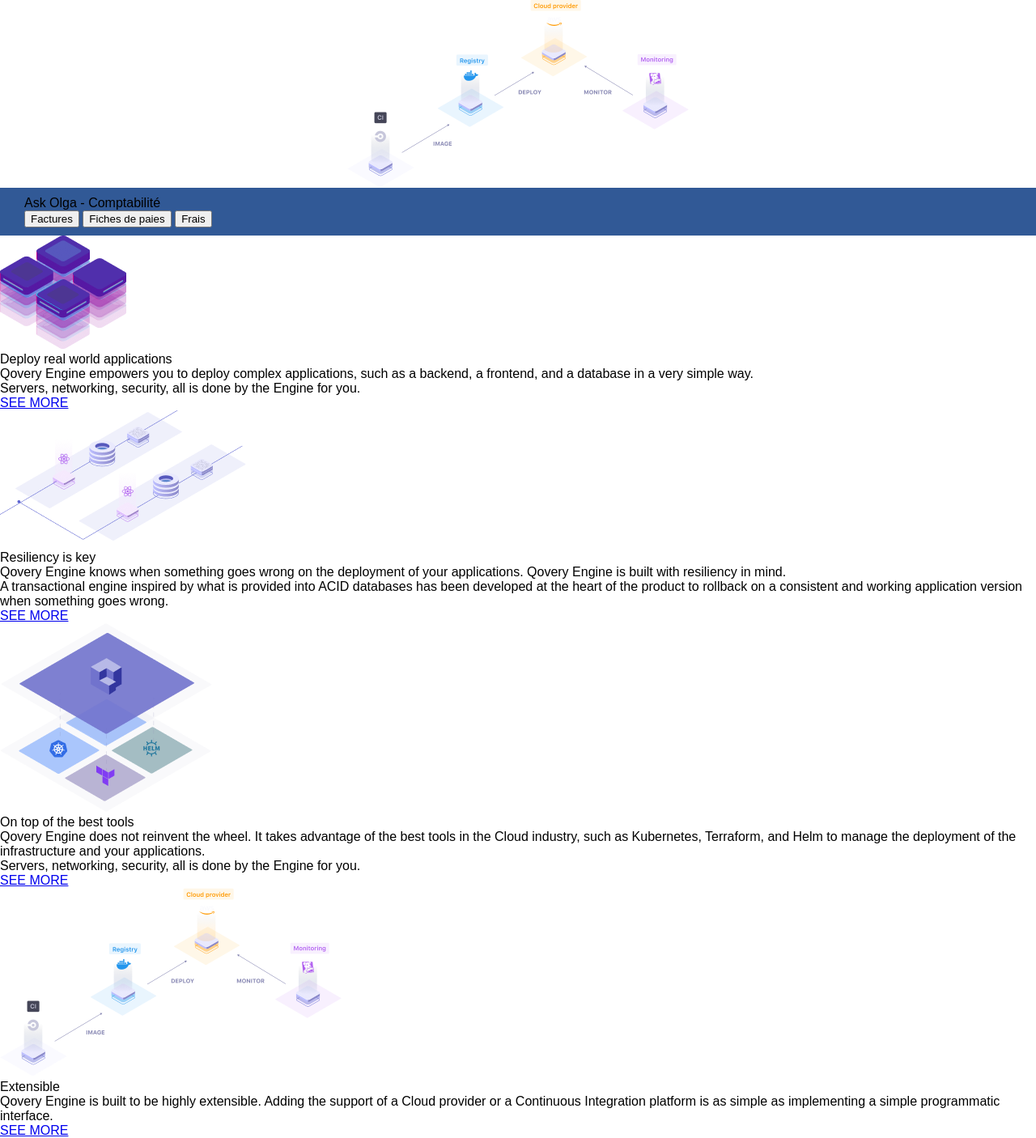
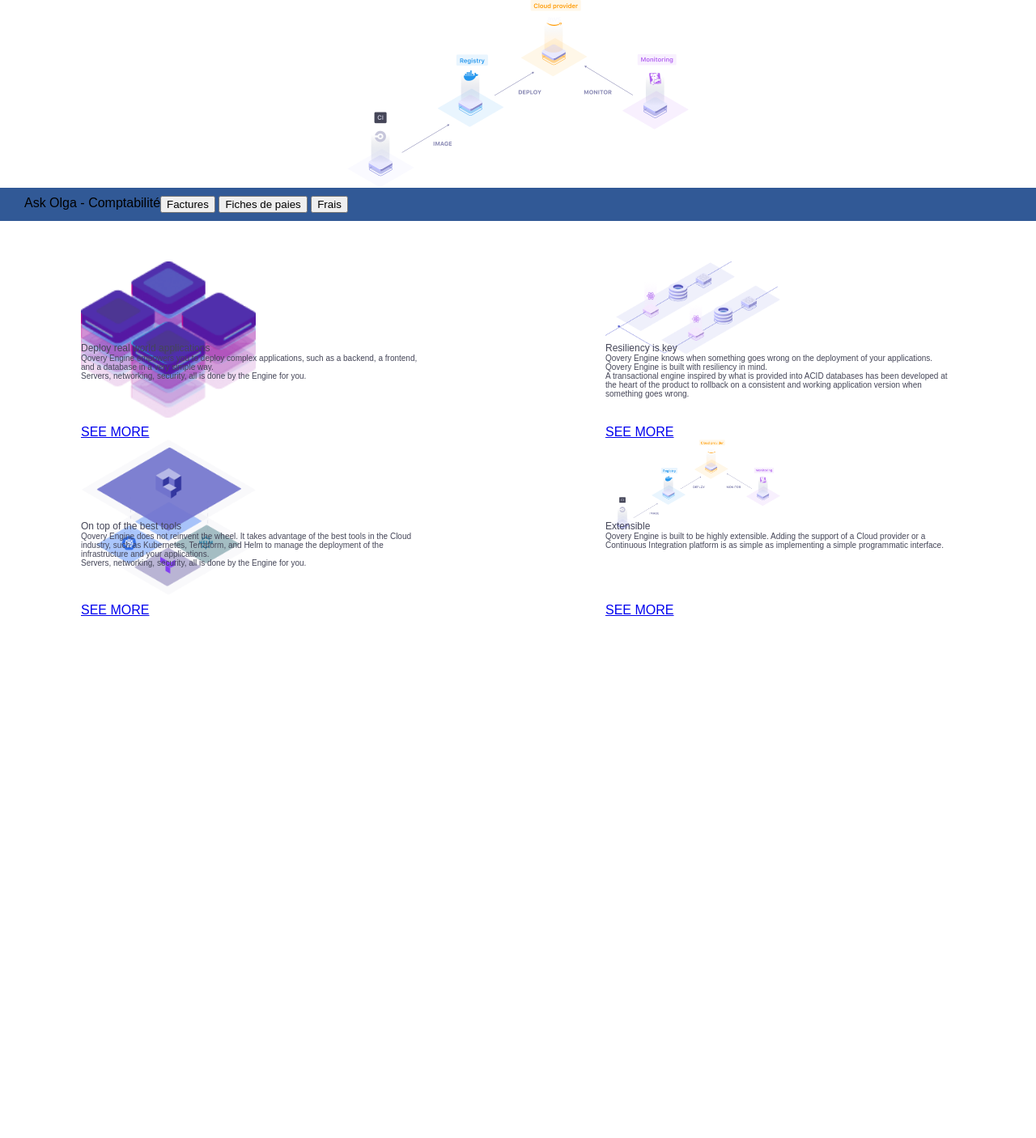
Before and after one commit to ivan-00/Integration_JELLYFICH, a PHP site: page / in a window 1280 px wide; the page is wider, and only the part inside the window is pictured. Shown: the part 580-1986 px from the top of that part at 81% size. After the commit the page ends 1341 px from the top of that part, so only its background shows below. Run offline with PHP 8.4, Linux system fonts and the light colour scheme.

Commit message:
version v3

```diff
--- a/Dossier exercies/projet/index.html
+++ b/Dossier exercies/projet/index.html
@@ -72,27 +72,35 @@
         </div>
     </section>
     <section class="section_3">
-        <div>
-            <img src="img/Img-section_3.png" alt="logo de la section">
+        <div class="article_section_3" >
+            <div class="bloc_img_section_3">
+            <img class="img_section_3" src="img/Img-section_3.png" alt="logo de la section">
+            </div>
             <h4>Deploy real world applications</h4>
             <p>Qovery Engine empowers you to deploy complex applications, such as a backend, a frontend, and a database in a very simple way. <br>
                 Servers, networking, security, all is done by the Engine for you. </p>
             <a href="#">SEE MORE</a>
         </div>
-        <div>
-            <img src="img/img_section_2.png" alt="logo de la section">
+        <div class="article_section_3" >
+            <div class="bloc_img_section_3">
+            <img class="img_section_3" src="img/img_section_2.png" alt="logo de la section">
+            </div>
             <h4>Resiliency is key</h4>
             <p>Qovery Engine knows when something goes wrong on the deployment of your applications. Qovery Engine is built with resiliency in mind. <br> A transactional engine inspired by what is provided into ACID databases has been developed at the heart of the product to rollback on a consistent and working application version when something goes wrong. </p>
             <a href="#">SEE MORE</a>
         </div>
-        <div>
-            <img src="img/1img_section_2.png" alt="logo de la section">
+        <div class="article_section_3" >
+            <div class="bloc_img_section_3">
+            <img class="img_section_3" src="img/1img_section_2.png" alt="logo de la section">
+            </div>
             <h4>On top of the best tools</h4>
             <p>Qovery Engine does not reinvent the wheel. It takes advantage of the best tools in the Cloud industry, such as Kubernetes, Terraform, and Helm to manage the deployment of the infrastructure and your applications. <br> Servers, networking, security, all is done by the Engine for you.</p>
             <a href="#">SEE MORE</a>
         </div>
-        <div>
-            <img src="img/2img_section_2.png" alt="logo de la section">
+        <div class="article_section_3" >
+            <div class="bloc_img_section_3">
+            <img class="img_section_3" src="img/2img_section_2.png" alt="logo de la section">
+            </div>
             <h4>Extensible</h4>
             <p>Qovery Engine is built to be highly extensible. Adding the support of a Cloud provider or a Continuous Integration platform is as simple as implementing a simple programmatic interface.  </p>
             <a href="#">SEE MORE</a>
--- a/Dossier exercies/projet/style.css
+++ b/Dossier exercies/projet/style.css
@@ -22,7 +22,7 @@ time, mark, audio, video {
 /* HTML5 display-role reset for older browsers */
 article, aside, details, figcaption, figure,
 footer, header, hgroup, menu, nav, section {
-	display: block;
+	display: flex;
 }
 ol, ul {
     list-style: none;
@@ -170,3 +170,35 @@ section.section_1 {
     width: 100%;
     padding: 10px 30px;
 }
+/* section_3 */
+.section_3 {
+    display: flex;
+    flex-wrap: wrap;
+    padding: 50px 100px;
+    justify-content: space-between;
+}
+.article_section_3 {
+    width: 40%;
+    position: relative;
+    height: 220px;
+}
+.article_section_3 p {
+    font-weight: 300;
+    font-size: 10px;
+    color: var(--Text_bleu);
+}
+.article_section_3 h4 {
+    font-weight: 500;
+    font-size: 12px;
+    color: var(--Text_bleu);
+}
+.article_section_3 a {
+    bottom: 0px;
+    position: absolute;
+}
+.bloc_img_section_3 {
+    height: 100px;
+}
+.img_section_3 {
+    width: 50%;
+}
```
